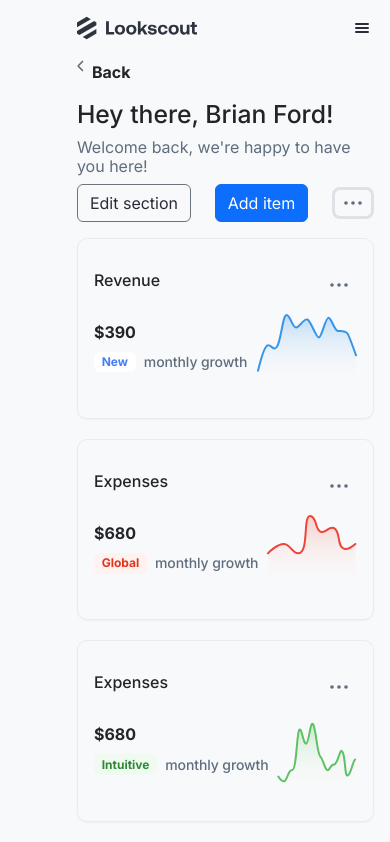
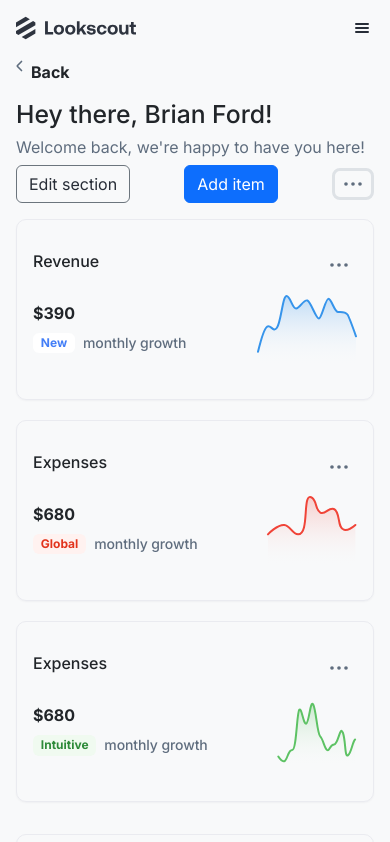
Before and after one commit to ecesemabekdemir/websiteApp, a React (Vite) app: page / in a window 390 px wide. Shown: the top 842 px of the page. Built offline with nearby package versions, Linux system fonts and the light colour scheme; the HTML template or start-up script is replaced by a standard one.

Commit message:
mobile bar günclendi

```diff
--- a/src/App.jsx
+++ b/src/App.jsx
@@ -65,7 +65,7 @@ export default function App() {
     >
       <div className="main d-flex">
         <Nav handleToggle={handleToggle} handleclosediv={handleclosediv} setDark={setDark} dark={dark} />
-        <div className="mainCanvas">
+        <div className="mainCanvas d-none d-xl-block">
         <SideNav
           dark={dark}
           handleclosediv={handleclosediv}
```
